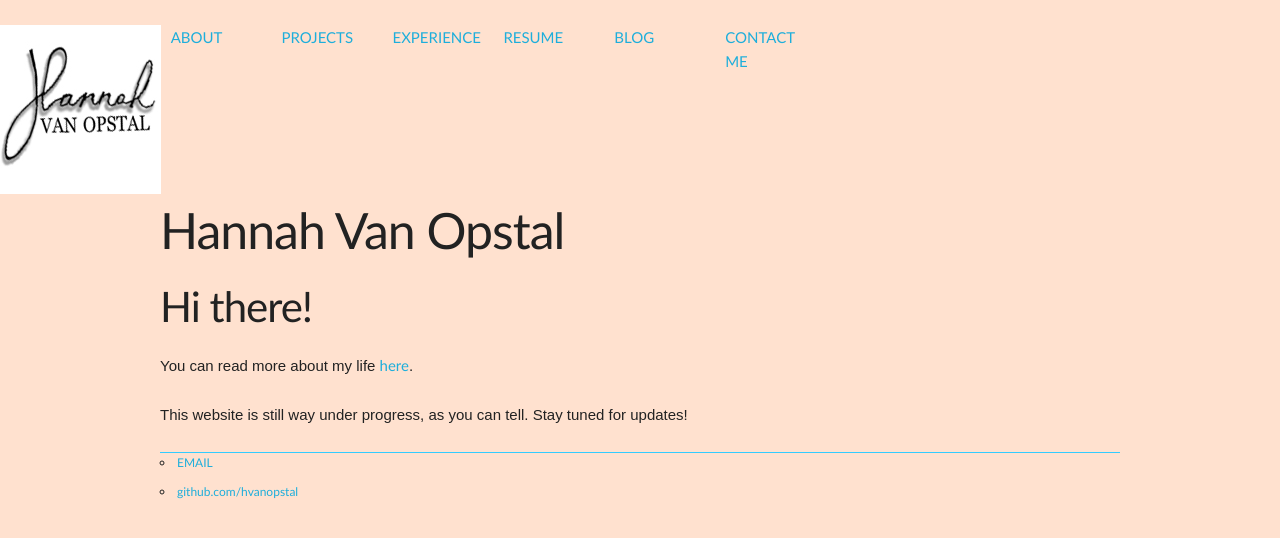
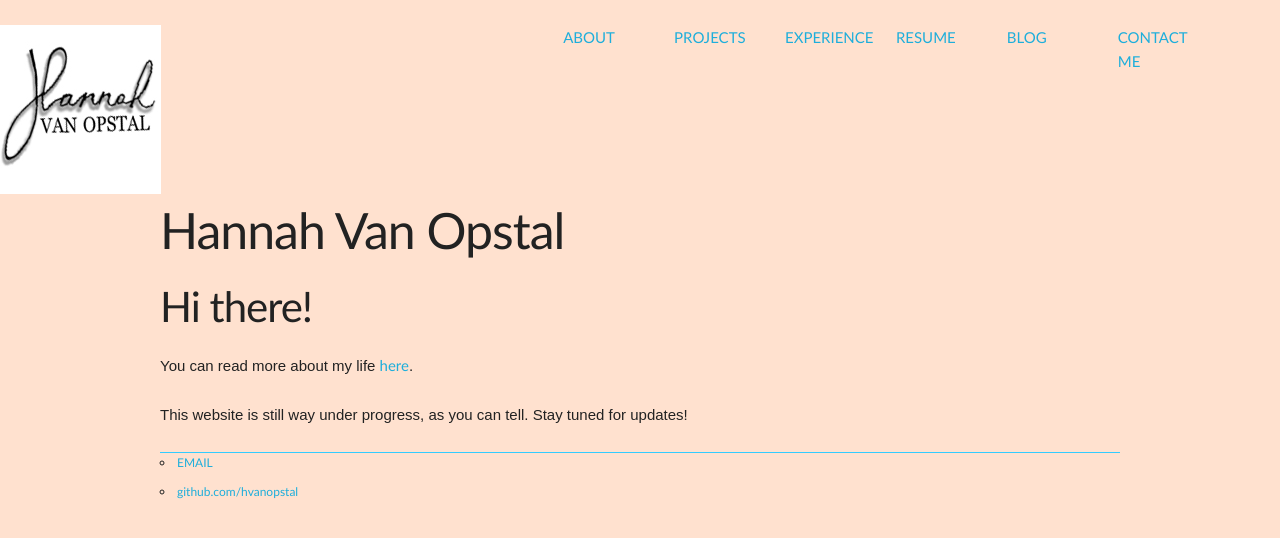
Before and after one commit to hvanopstal/hvanopstal.github.io, a Jekyll site: the page index.html, which Jekyll copies as it is, in a window 1280 px wide. Shown: the top 538 px of the page. Built offline with Jekyll 4.4.1, drawn with Linux system fonts in a browser that asks for light colours.

Commit message:
Update index.html
added breaking space to create space between logo and nav bar

```diff
--- a/index.html
+++ b/index.html
@@ -20,7 +20,9 @@
             <img src="PHOTOS/Signature_v1.jpg" alt="Hannah Van Opstal">
           </div>
           <nav-bar>
-            <div class="four columns"></div>
+            <div class="four columns">
+              &nbsp;
+            </div>
             <ul>
               <div class="one column">
                 <li><a href="/About">ABOUT</a></li>
```
